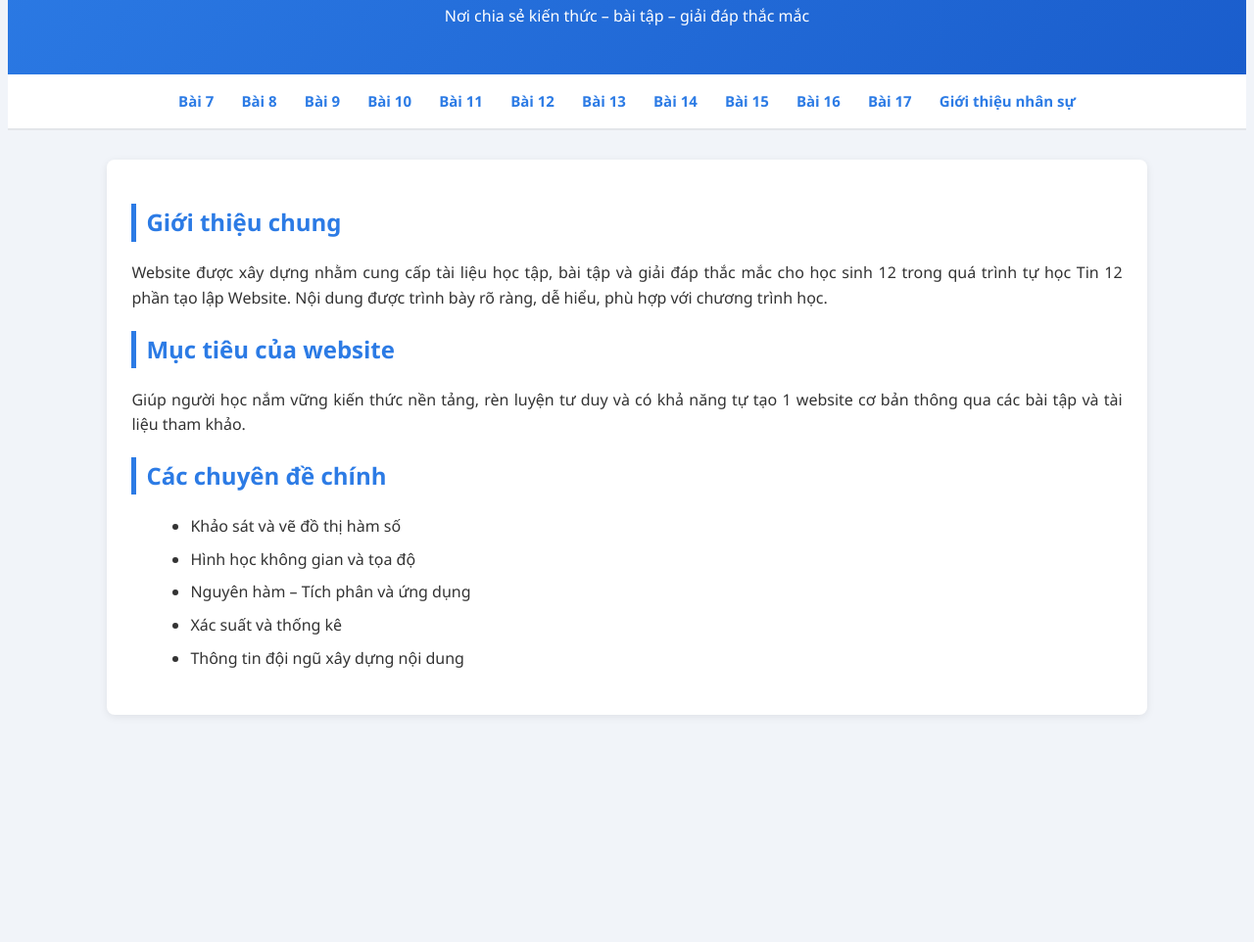
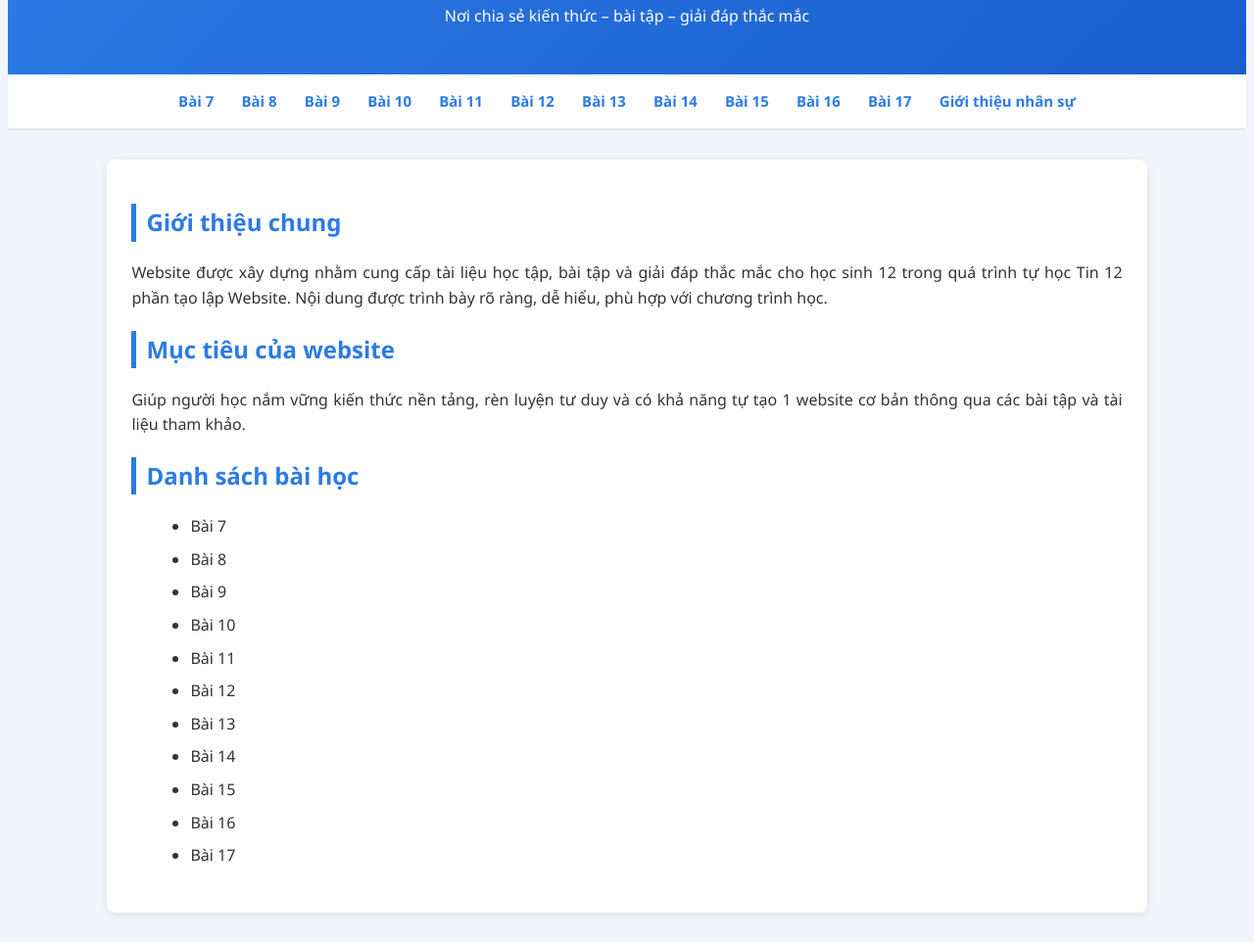
Before and after one commit to billxhoang-code/WebsiteTin12A9, a plain HTML site: page index.html in a window 1280 px wide. Shown: the part 128-1090 px from the top of the page at 98% size. Before the commit the page ends 888 px from the top, so only its background shows below. Drawn offline with Linux system fonts and the light colour scheme.

Commit message:
Update index.html

```diff
--- a/index.html
+++ b/index.html
@@ -40,13 +40,19 @@
         Giúp người học nắm vững kiến thức nền tảng, rèn luyện tư duy
         và có khả năng tự tạo 1 website cơ bản thông qua các bài tập và tài liệu tham khảo.
     </p>
-    <h2>Các chuyên đề chính</h2>
+    <h2>Danh sách bài học</h2>
     <ul>
-        <li>Khảo sát và vẽ đồ thị hàm số</li>
-        <li>Hình học không gian và tọa độ</li>
-        <li>Nguyên hàm – Tích phân và ứng dụng</li>
-        <li>Xác suất và thống kê</li>
-        <li>Thông tin đội ngũ xây dựng nội dung</li>
+        <li>Bài 7 </li>
+        <li>Bài 8</li>
+        <li>Bài 9</li>
+        <li>Bài 10</li>
+        <li>Bài 11</li>
+        <li>Bài 12 </li>
+        <li>Bài 13</li>
+        <li>Bài 14</li>
+        <li>Bài 15</li>
+        <li>Bài 16</li>
+        <li>Bài 17 </li>
     </ul>
 </main>
 
```
